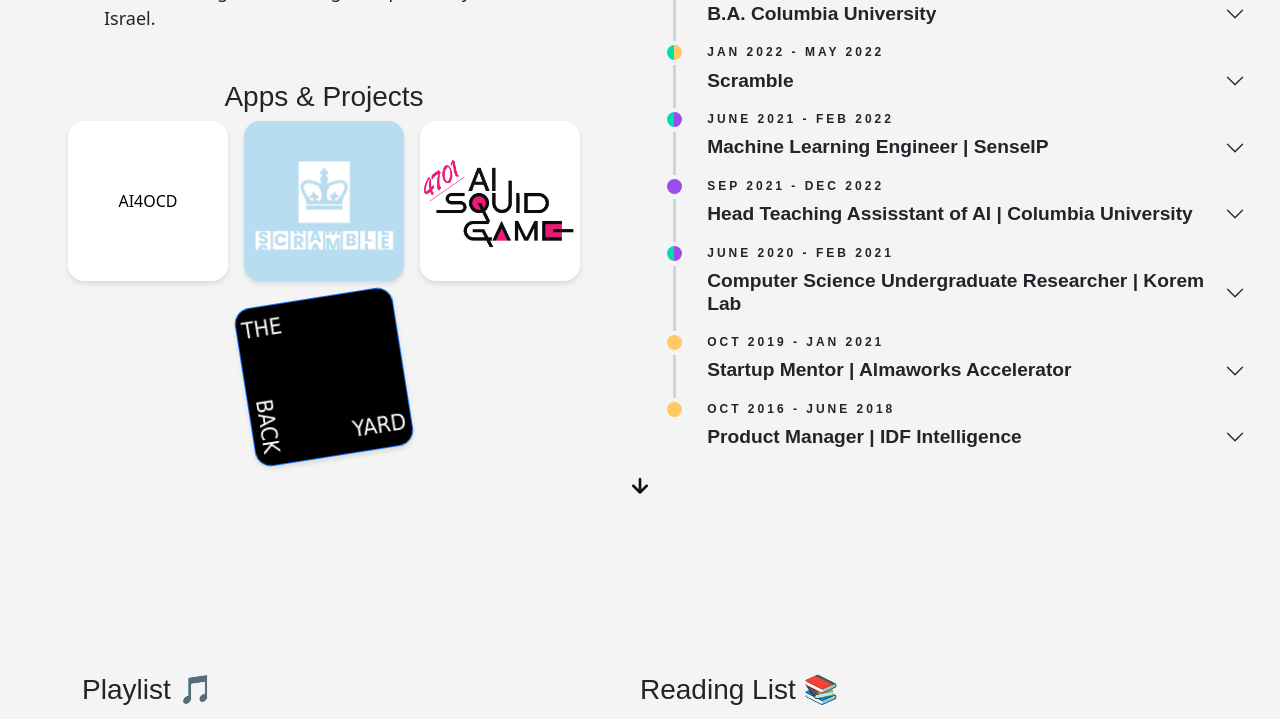
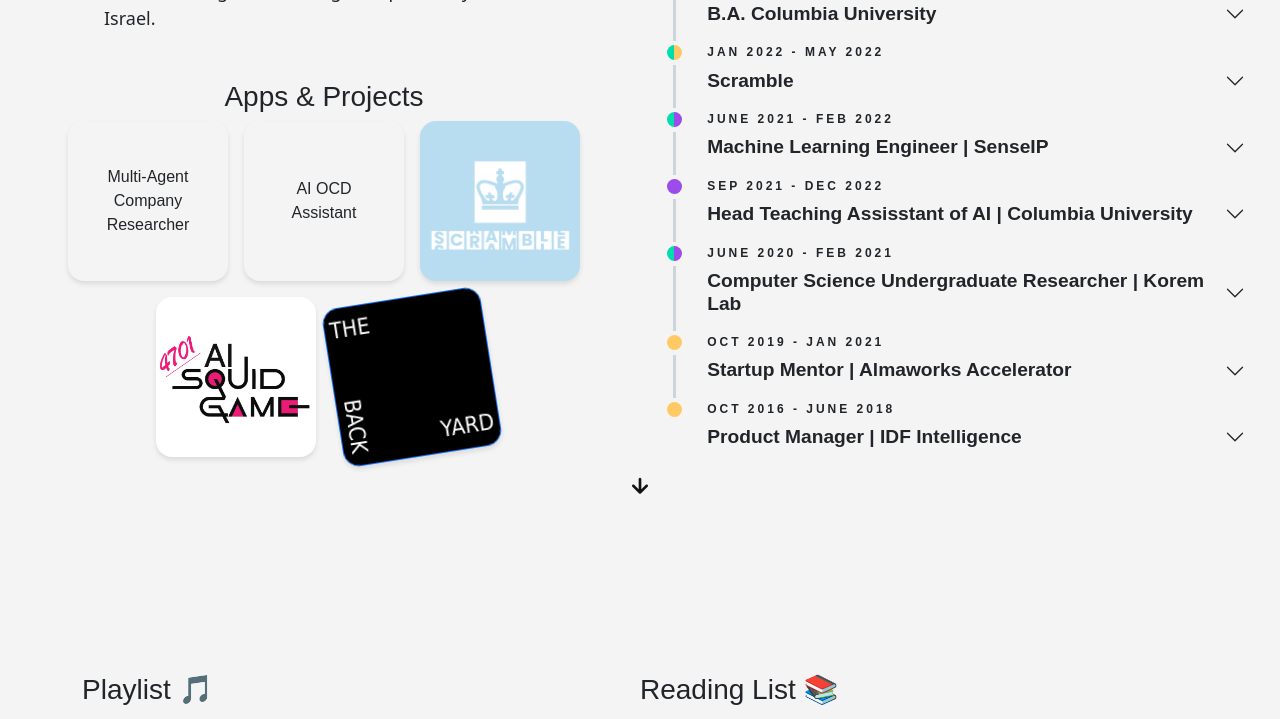
Before and after one commit to tomcohen13/tomcohen13.github.io, a plain HTML site: page index.html in a window 1280 px wide. Shown: the part 1094-1813 px from the top of the page. Drawn offline with nearby package versions, Linux system fonts and the light colour scheme; a web font is replaced by a local one.

Commit message:
added multi-agent company research app

```diff
--- a/index.html
+++ b/index.html
@@ -129,7 +129,8 @@
                     <div class="category" id="apps">
                         <h3>Apps & Projects</h3>
                         <div class="apps d-flex flex-direction-row">
-                            <a href="https://help-me-with-my-ocd-79cb5f87a1bd.herokuapp.com/" style="text-decoration: none; font-weight: 700;"><button class="btn app" id="symptom-app" type="button">AI4OCD</button></a>
+                            <a href="http://company-researcher.us-east-1.elasticbeanstalk.com/" style="text-decoration: none; font-weight: 700;"><button class="btn app" id="company-researcher" type="button">Multi-Agent Company Researcher</button></a>
+                            <a href="https://help-me-with-my-ocd-79cb5f87a1bd.herokuapp.com/" style="text-decoration: none; font-weight: 700;"><button class="btn app" id=" " type="button">AI OCD Assistant</button></a>
                             <button id="scramble" type="button" class="btn app" data-bs-toggle="modal" data-bs-target="#scrambleModal"></button>
                             <div class="modal modal-lg fade" id="scrambleModal" tabindex="-1" aria-labelledby="exampleModalLabel" aria-hidden="true">
                                 <div class="modal-dialog">
@@ -426,8 +427,6 @@
                             <p class="">Co-led a task-based project management web application that allows individuals and teams to collaborate on written projects, managing the roadmap, surveying user pain points, producing technical documentation for features, and extending outreach</p>
                             <p class="">Led a pipeline makeover that allowed cross-workspace delegation of tasks, smart notifications, and downstream task tracking</p>
                             <p class="">Expanded active user base by 30%, making it among the most-used software products in the IDF Intelligence to-date</p>
-                            <p class="">Led a complete UX makeover for a different knowledge management software which enhanced its accessibility dramatically</p>
-
                             </div>
                         </div>
                     </li>
```
